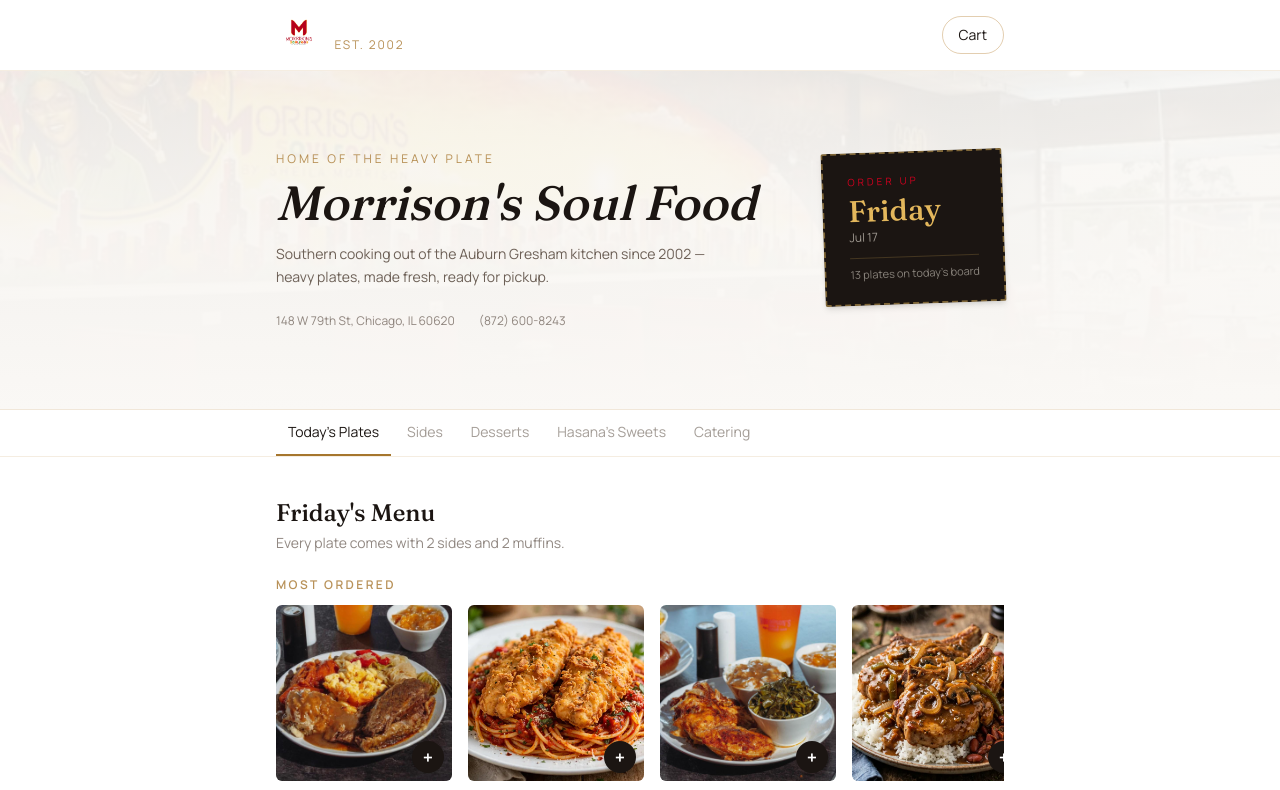
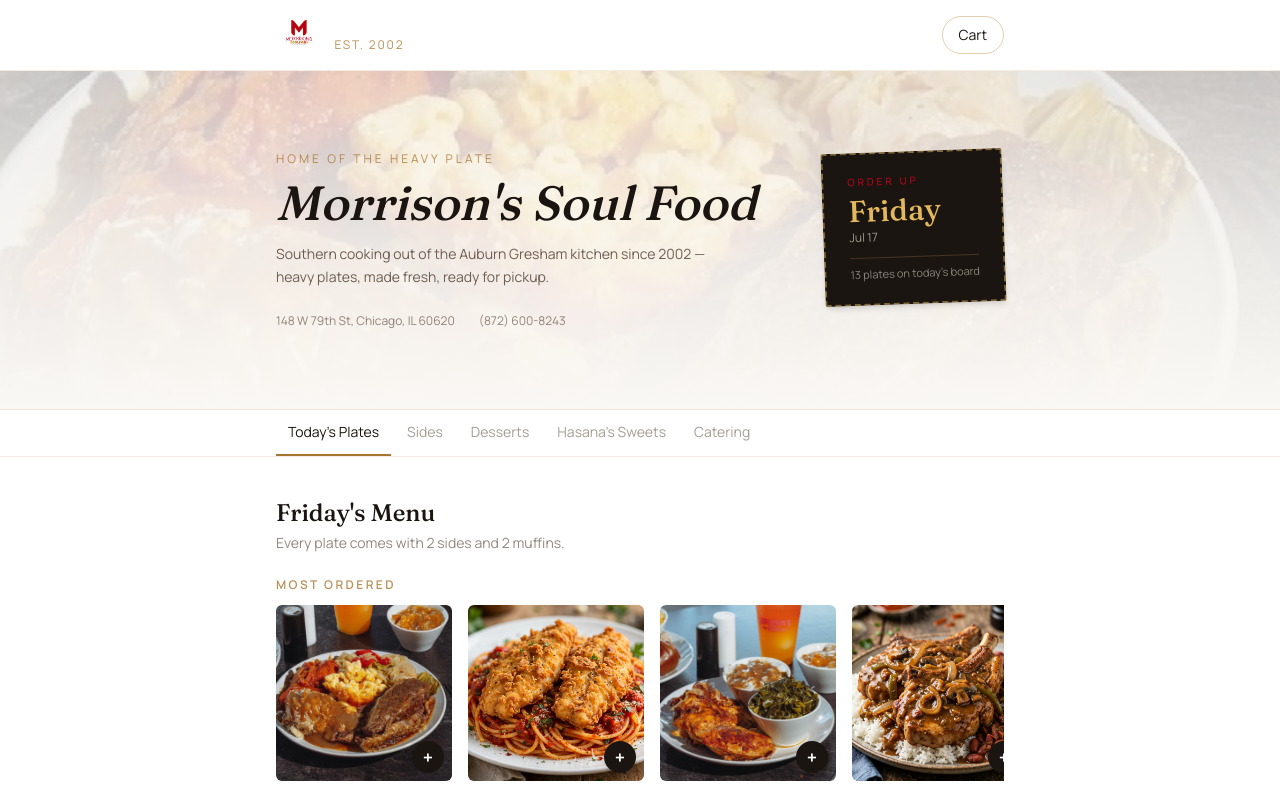
Before and after one commit to Choice283/ordermorrisons, a Next.js app: page / in a window 1280 px wide. Shown: the top 790 px of the page. Built offline with nearby package versions, Linux system fonts and the light colour scheme.

Commit message:
Swap hero background to a real dish photo, with more presence against the white theme

```diff
--- a/src/app/page.tsx
+++ b/src/app/page.tsx
@@ -48,15 +48,15 @@
         <div className="absolute inset-0">
           {/* eslint-disable-next-line @next/next/no-img-element */}
           <img
-            src="/images/hero.jpg"
+            src="/images/gallery-4.jpg"
             alt=""
             aria-hidden="true"
-            className="h-full w-full object-cover opacity-25"
+            className="h-full w-full object-cover opacity-40"
             onError={(e) => {
               (e.target as HTMLImageElement).style.display = "none";
             }}
           />
-          <div className="absolute inset-0 bg-gradient-to-b from-surface/70 via-surface/90 to-surface" />
+          <div className="absolute inset-0 bg-gradient-to-b from-surface/40 via-surface/80 to-surface" />
         </div>
         <div className="relative mx-auto max-w-3xl px-5 py-14 sm:py-20">
           <div className="grid gap-10 sm:grid-cols-[1fr_auto] sm:items-center">
```
